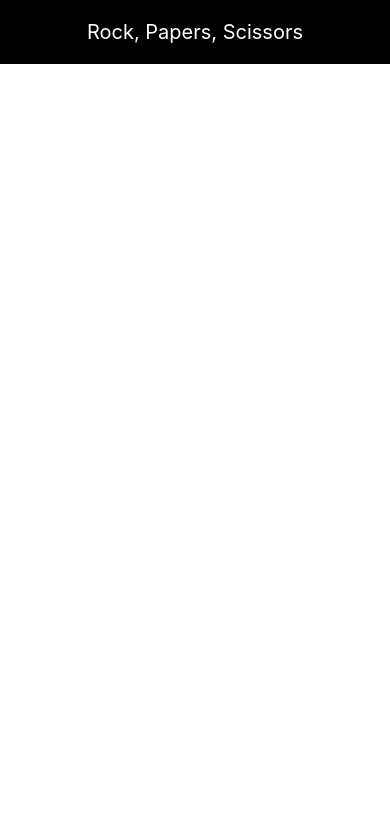
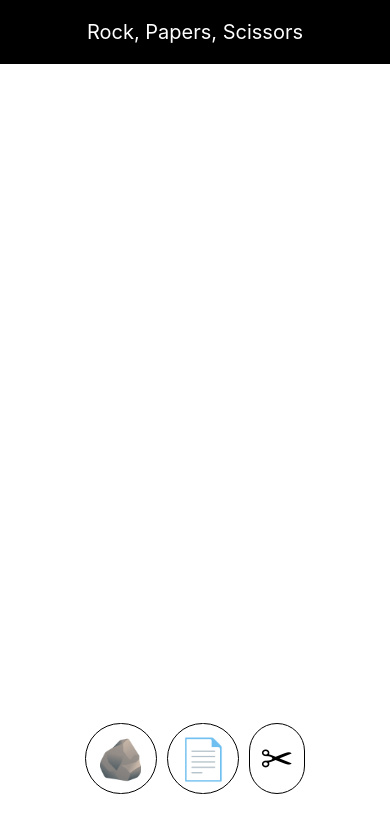
Before and after one commit to MFLXU/rock-paper-scissors-react-native, a React Native app: screen / in a window 390 px wide. Shown: the top 832 px of the page. Built offline with nearby package versions, Linux system fonts and the light colour scheme.

Commit message:
user input choice

```diff
--- a/App.js
+++ b/App.js
@@ -1,11 +1,59 @@
 import { StatusBar } from "expo-status-bar";
-import { SafeAreaView, StyleSheet, Text, View } from "react-native";
+import { Pressable, SafeAreaView, StyleSheet, Text, View } from "react-native";
+import { useState } from "react";
 
 export default function App() {
+  const [playerChoice, setPlayerChoice] = useState(null);
+  const playerChoiceHandler = (choice) => {
+    setPlayerChoice(choice);
+  };
   return (
     <SafeAreaView style={styles.container}>
       <View style={styles.mainTitleContainer}>
         <Text style={styles.mainTitle}>Rock, Papers, Scissors</Text>
+      </View>
+      <View style={styles.gameContainer}>
+        {/* Player Choice*/}
+        <View style={styles.playerChoiceCon}>
+          <Text style={styles.playerChoice}>
+            {playerChoice === null
+              ? null
+              : playerChoice === "rock"
+              ? "🪨"
+              : playerChoice === "paper"
+              ? "📄"
+              : playerChoice === "scissors"
+              ? "✂"
+              : null}
+          </Text>
+        </View>
+        {/* Player Buttons*/}
+        <View style={styles.buttonsContainer}>
+          <Pressable
+            onPress={() => {
+              playerChoiceHandler("rock");
+            }}
+            style={styles.iconButton}
+          >
+            <Text style={styles.icons}>🪨</Text>
+          </Pressable>
+          <Pressable
+            onPress={() => {
+              playerChoiceHandler("paper");
+            }}
+            style={styles.iconButton}
+          >
+            <Text style={styles.icons}>📄</Text>
+          </Pressable>
+          <Pressable
+            onPress={() => {
+              playerChoiceHandler("scissors");
+            }}
+            style={styles.iconButton}
+          >
+            <Text style={styles.icons}>✂</Text>
+          </Pressable>
+        </View>
       </View>
       <StatusBar style="auto" />
     </SafeAreaView>
@@ -27,4 +75,32 @@ const styles = StyleSheet.create({
     fontSize: 20,
     color: "#fff",
   },
+  gameContainer: {
+    flex: 1,
+  },
+  buttonsContainer: {
+    flexDirection: "row",
+    marginTop: "auto",
+    marginBottom: 50,
+    alignItems: "center",
+    justifyContent: "center",
+  },
+  iconButton: {
+    marginHorizontal: 5,
+    padding: 10,
+    borderColor: "#000",
+    borderWidth: 1,
+    borderRadius: 999,
+  },
+  icons: {
+    fontSize: 40,
+  },
+  playerChoiceCon: {
+    marginTop: 400,
+    alignItems: "center",
+    justifyContent: "center",
+  },
+  playerChoice: {
+    fontSize: 70,
+  },
 });
```
